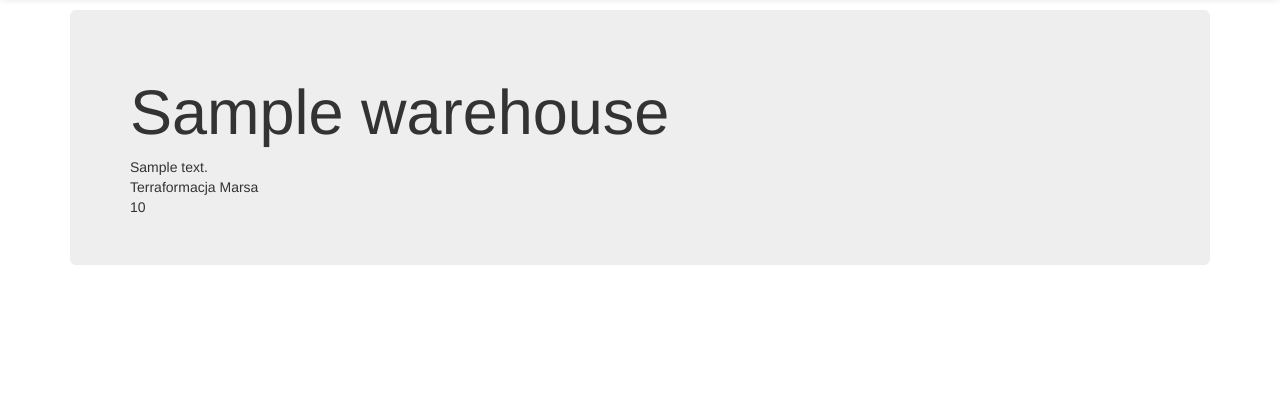
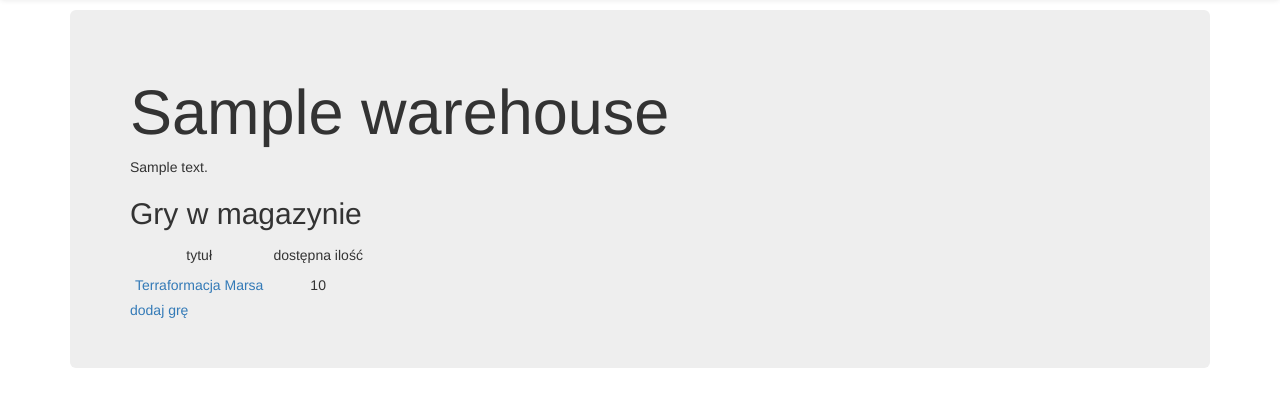
Before and after one commit to gmacike/sharehold, a Django app: page /warehouse/1 in a window 1280 px wide. Shown: the part 50-457 px from the top of the page. Run offline with Django 3.2, Linux system fonts and the light colour scheme; data comes from the database, SQL or seed files in the repository; tables that the repository leaves empty hold one stand-in row (values such as "Sample post"); some libraries are stand-ins or nearby versions; some web fonts are replaced.

Commit message:
adding games to containers, displaying containers and their contents

```diff
--- a/catalogue/static/css/catalogue.css
+++ b/catalogue/static/css/catalogue.css
@@ -22,3 +22,8 @@
 .catalogentry{
   margin-left: 3px;
 }
+
+td {
+    padding: 5px;
+    text-align: center;
+}
--- a/catalogue/templates/catalogue/warehouse_detail.html
+++ b/catalogue/templates/catalogue/warehouse_detail.html
@@ -5,10 +5,17 @@
 <div class="jumbotron">
   <h1>{{warehouse.name}}</h1>
     <span>{{warehouse.desc}}</span>
+    <h2>Gry w magazynie</h2>
+    <table>
+        <thead><td>tytuł</td><td>dostępna ilość</td></thead>
     {% for container in warehouse.container_set.all %}
-        <div>{{ container.board_game.getTitle }}</div>
-        <div>{{ container.total }}</div>
+        <tr>
+            <td><a href="{% url 'boardgame_detail' pk=container.board_game.pk %}">{{ container.board_game.getTitle }}</a></td>
+            <td>{{ container.total }}</td>
+        </tr>
     {% endfor %}
+    </table>
+    <a href="{% url 'container_create' %}">dodaj grę</a>
 </div>
 
 {% endblock %}
--- a/catalogue/templates/catalogue/warehouse_list.html
+++ b/catalogue/templates/catalogue/warehouse_list.html
@@ -1,16 +1,12 @@
 {% extends "catalogue/base.html" %}
-
 {% block content %}
-
 <div class="jumbotron">
     <h1>Magazyny</h1>
 </div>
 {% for warehouse in warehouse_list %}
 <div class="row col-lg-3 col-md-4 col-sm-6 catalogentry">
-    <h2>{{ warehouse.name }}</h2>
+    <h2><a href="{% url 'warehouse_detail' pk=warehouse.pk %}">{{ warehouse.name }}</a></h2>
     <h2>{{ warehouse.desc }}</h2>
 </div>
 {% endfor %}
-
-
 {% endblock %}
--- a/catalogue/urls.py
+++ b/catalogue/urls.py
@@ -11,5 +11,5 @@ urlpatterns = [
     url(r'^warehouse/create$', views.WarehouseCreateView.as_view(success_url='/warehouse'), name='warehouse_create'),
     url(r'^warehouse/(?P<pk>\d+)$', views.WarehouseDetailView.as_view(), name='warehouse_detail'),
 
-    url(r'container/create$', views.ContainerCreateView.as_view(success_url='warehouse'), name='container_create')
+    url(r'container/create$', views.ContainerCreateView.as_view(success_url='/warehouse'), name='container_create')
 ]
```
